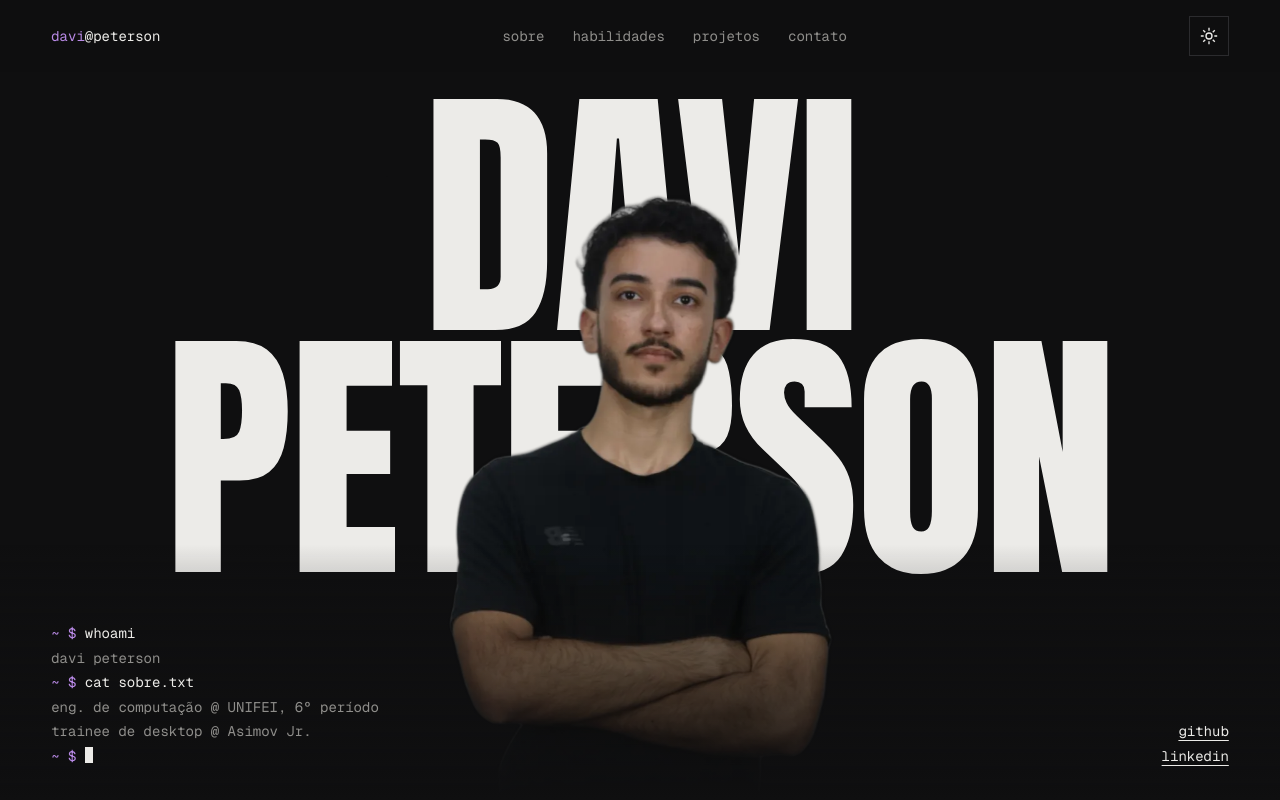
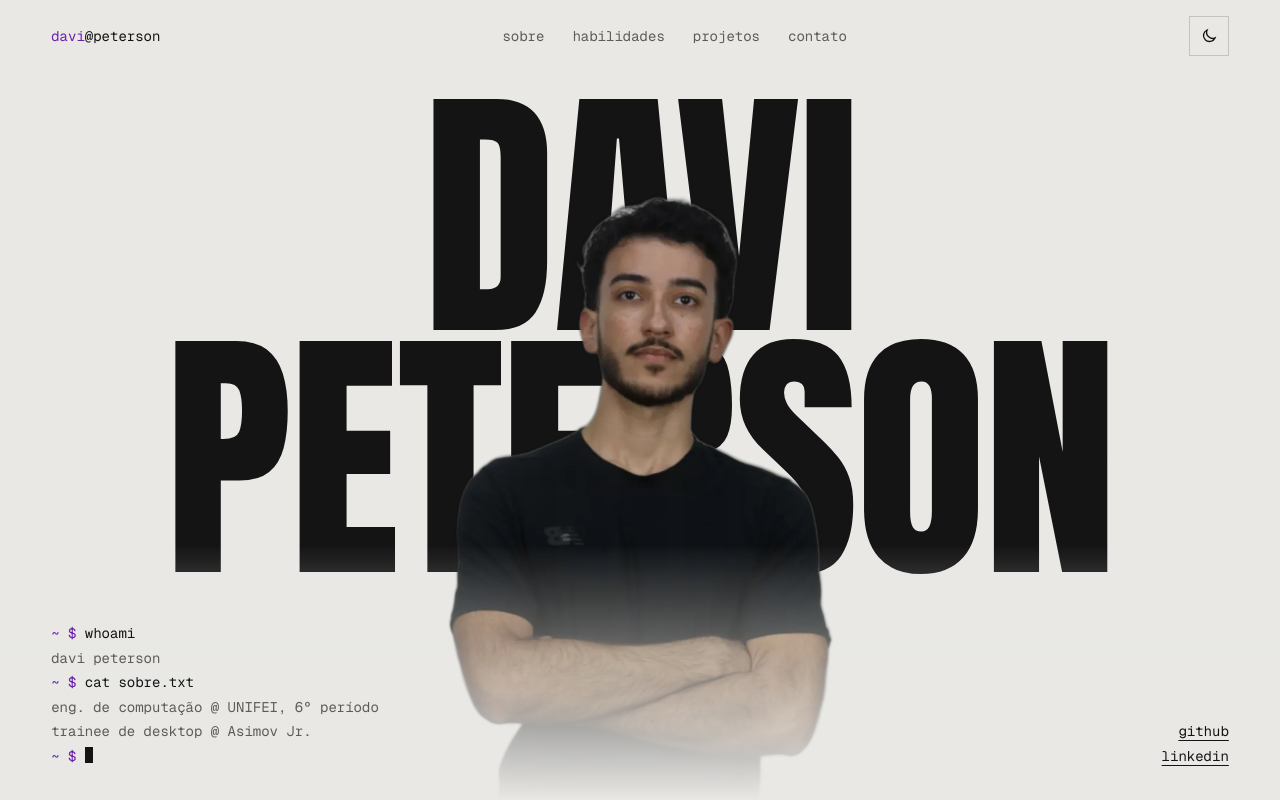
Before and after one commit to davipeterson/capacitacao-asimov-davi, a plain HTML site: page semana-02-html-css/index.html in a window 1280 px wide. Both pictures are taken after a click on the button "Mudar para o tema claro". Shown: the top 800 px of the page. Drawn offline with Linux system fonts and the light colour scheme.

Commit message:
feat(js): adiciona alternancia de tema escuro e claro com preferencia salva

```diff
--- a/semana-02-html-css/index.html
+++ b/semana-02-html-css/index.html
@@ -20,6 +20,8 @@
   <link rel="stylesheet" href="css/base.css">
   <link rel="stylesheet" href="css/layout.css">
   <link rel="stylesheet" href="css/components.css">
+
+  <script src="js/main.js"></script>
 
 </head>
 <body>
--- /dev/null
+++ b/semana-02-html-css/js/main.js
@@ -0,0 +1,52 @@
+// Tema
+const THEME_KEY = "tema";
+const root = document.documentElement;
+
+function readSavedTheme() {
+  try {
+    return localStorage.getItem(THEME_KEY);
+  } catch {
+    return null;
+  }
+}
+
+function saveTheme(theme) {
+  try {
+    localStorage.setItem(THEME_KEY, theme);
+  } catch {
+    // Pra aba anônima o localStorage não funciona
+  }
+}
+
+function applyTheme(theme) {
+  if (theme === "light") {
+    root.dataset.theme = "light";
+  } else {
+    delete root.dataset.theme;
+  }
+}
+
+applyTheme(readSavedTheme());
+
+document.addEventListener("DOMContentLoaded", () => {
+  const themeToggle = document.getElementById("theme-toggle");
+  const themeColor = document.querySelector('meta[name="theme-color"]');
+
+  function syncThemeUi() {
+    const isLight = root.dataset.theme === "light";
+    themeToggle.setAttribute(
+      "aria-label",
+      isLight ? "Mudar para o tema escuro" : "Mudar para o tema claro",
+    );
+    themeColor.setAttribute("content", isLight ? "#e9e8e5" : "#0f0f10");
+  }
+
+  syncThemeUi();
+
+  themeToggle.addEventListener("click", () => {
+    const next = root.dataset.theme === "light" ? "dark" : "light";
+    applyTheme(next);
+    saveTheme(next);
+    syncThemeUi();
+  });
+});
```
